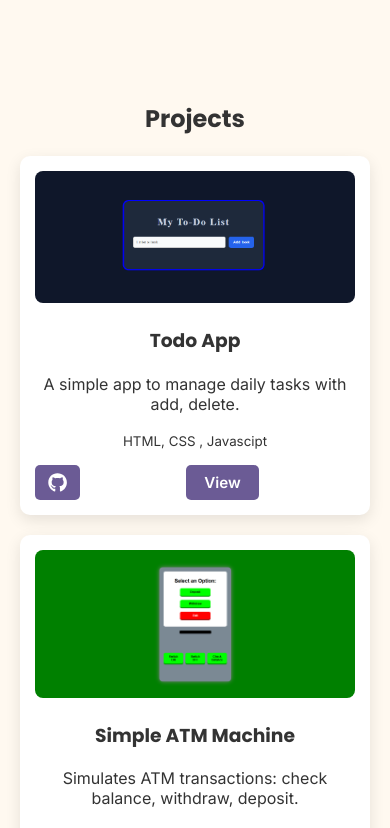
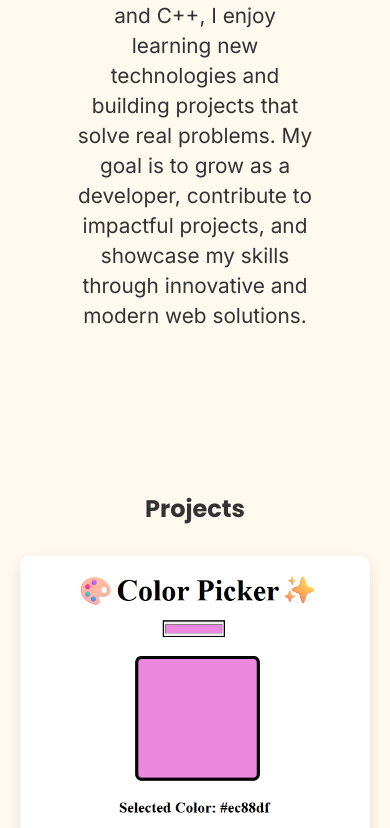
Before and after one commit to SyedaNahalMansoor/Portfolio, a React (Vite) app: page / in a window 390 px wide. Shown: the part 1168-1996 px from the top of the page. Built offline with nearby package versions, Linux system fonts and the light colour scheme.

Commit message:
Added Projects

```diff
--- a/src/App.jsx
+++ b/src/App.jsx
@@ -8,11 +8,21 @@ import nootbookImg from "./assets/nootbook.png";
 import chatBot from "./assets/chatbot.png";
 import quiz from "./assets/quiz.png";
 import qr from "./assets/qr.png";
+import color from "./assets/color.png"
 
 export default function App() {
   const projects = [
     {
       id: 1,
+      title: "Color Picker",
+      desc: "A simple app Color Picker",
+      tech: "HTML, CSS , Javascipt",
+      link: "https://github.com/SyedaNahalMansoor/Color-Picker",
+      img: color,
+      view: "https://syedanahalmansoor.github.io/Color-Picker/"
+    },
+    {
+      id: 2,
       title: "Todo App",
       desc: "A simple app to manage daily tasks with add, delete.",
       tech: "HTML, CSS , Javascipt",
@@ -21,7 +31,7 @@ export default function App() {
       view: "https://syedanahalmansoor.github.io/To-do-App/"
     },
     {
-      id: 2,
+      id: 3,
       title: "Simple ATM Machine",
       desc: "Simulates ATM transactions: check balance, withdraw, deposit.",
       tech: "HTML , CSS , Javascript",
@@ -31,7 +41,7 @@ export default function App() {
 
     },
     {
-      id: 3,
+      id: 4,
       title: "Quiz App JS",
       desc: "Timed quiz app with scoring system",
       tech: "HTML , CSS , JavaScript",
@@ -40,7 +50,7 @@ export default function App() {
       view: "https://syedanahalmansoor.github.io/Quiz-App/"
     },
     {
-      id: 4,
+      id: 5,
       title: "QR-Generator",
       desc: "Simple QR Generator",
       tech: "JavaScript",
@@ -49,7 +59,7 @@ export default function App() {
       view: "https://syedanahalmansoor.github.io/QR--Generator/"
     },
     {
-      id: 5,
+      id: 6,
       title: "Cahtbot AI",
       desc: "Chatbot AI with limited question (not responsive)",
       tech: "HTML , CSS , JavaScript",
@@ -58,7 +68,7 @@ export default function App() {
       view: "https://syedanahalmansoor.github.io/ChatBot-AI/"
     },
     {
-      id: 6,
+      id: 7,
       title: "API Project",
       desc: "Fetches data from external APIs and displays it dynamically on the web page.",
       tech: "JavaScript",
@@ -67,13 +77,13 @@ export default function App() {
       view: "https://syedanahalmansoor.github.io/API-s-Projects-Recipe.com/"
     },
     {
-      id: 7,
+      id: 8,
       title: "NootBook",
       desc: "A note-taking ReactJS app with create, edit, and delete functionalities.",
       tech: "React.js",
       link: "https://github.com/SyedaNahalMansoor/Notebook-using-React-js",
       img: nootbookImg,
-      view: "https://syedanahalmansoor.github.io/Notebook-using-React-js/~"
+      view: "https://syedanahalmansoor.github.io/Notebook-using-React-js/"
     }
   ];
 
@@ -114,8 +124,7 @@ export default function App() {
       <section id="about" className="page about">
         <h1>About Me</h1>
         <p>
-          I am a front-end developer learning React, JavaScript, HTML & CSS.
-          I love creating clean, colorful, and interactive web pages,currently a student at Saylani Mass IT Training.
+          Hi! I’m Syeda Nahal Mansoor, a passionate Web Developer and Computer Science student. I love creating clean, functional, and visually appealing websites, turning ideas into real projects. With hands-on experience in HTML, CSS, JavaScript, and C++, I enjoy learning new technologies and building projects that solve real problems. My goal is to grow as a developer, contribute to impactful projects, and showcase my skills through innovative and modern web solutions.
         </p>
       </section>
 
@@ -130,7 +139,7 @@ export default function App() {
               <p>{p.desc}</p>
               <small>{p.tech}</small>
               <div className="project-links">
-                <a href={p.github} target="_blank" rel="noopener noreferrer" className="btn-icon">
+                <a href={p.link} target="_blank" rel="noopener noreferrer" className="btn-icon">
                   <FaGithub />
                 </a>
                 <a href={p.view} target="_blank" rel="noopener noreferrer" className="btn btn-small">
@@ -224,7 +233,7 @@ export default function App() {
             <h3>Javascript Essentials 1 Badge</h3>
             <p>Earned JavaScript Essentials 1 badge from Cisco Networking Academy via Saylani Mass IT Training (SMIT).</p>
             <a
-              href="./Certificates/JavaScript_Essentials_1_certificate.pdf"
+              href="./Certificates/JavaScriptEssentials1 badge.pdf"
               target="_blank"
               rel="noopener noreferrer"
               className="btn-small"
--- a/src/index.css
+++ b/src/index.css
@@ -123,10 +123,12 @@ h3 {
   text-align: center;
 }
 .projects-grid {
-  display: grid;
-  grid-template-columns: repeat(auto-fit, minmax(250px, 1fr));
-  gap: 20px;
-  margin-top: 20px;
+ display: grid;
+  grid-template-columns: repeat(4, 1fr);
+  gap: 25px;
+  margin-top: 30px;
+   max-width: 1200px;
+  margin: 30px auto 0;
 }
 .project-card {
   background: #fff;
@@ -308,7 +310,7 @@ h3 {
 }
 
 @media (max-width: 1024px) {
-  .cert-grid {
+  .projects-grid , .cert-grid {
     grid-template-columns: repeat(3, 1fr);
   }
   .nav-links a{
@@ -324,13 +326,13 @@ h3 {
   .nav-links a {
     margin-left: 1.1rem;
   }
-  .cert-grid {
+  .projects-grid , .cert-grid {
     grid-template-columns: repeat(2, 1fr);
   }
 }
 
 @media (max-width: 425px) {
-  .cert-grid {
+  .projects-grid , .cert-grid {
     grid-template-columns: 1fr;
   }
   .nav-links a{
```
Also changed, not shown: src/assets/color.png (added).
